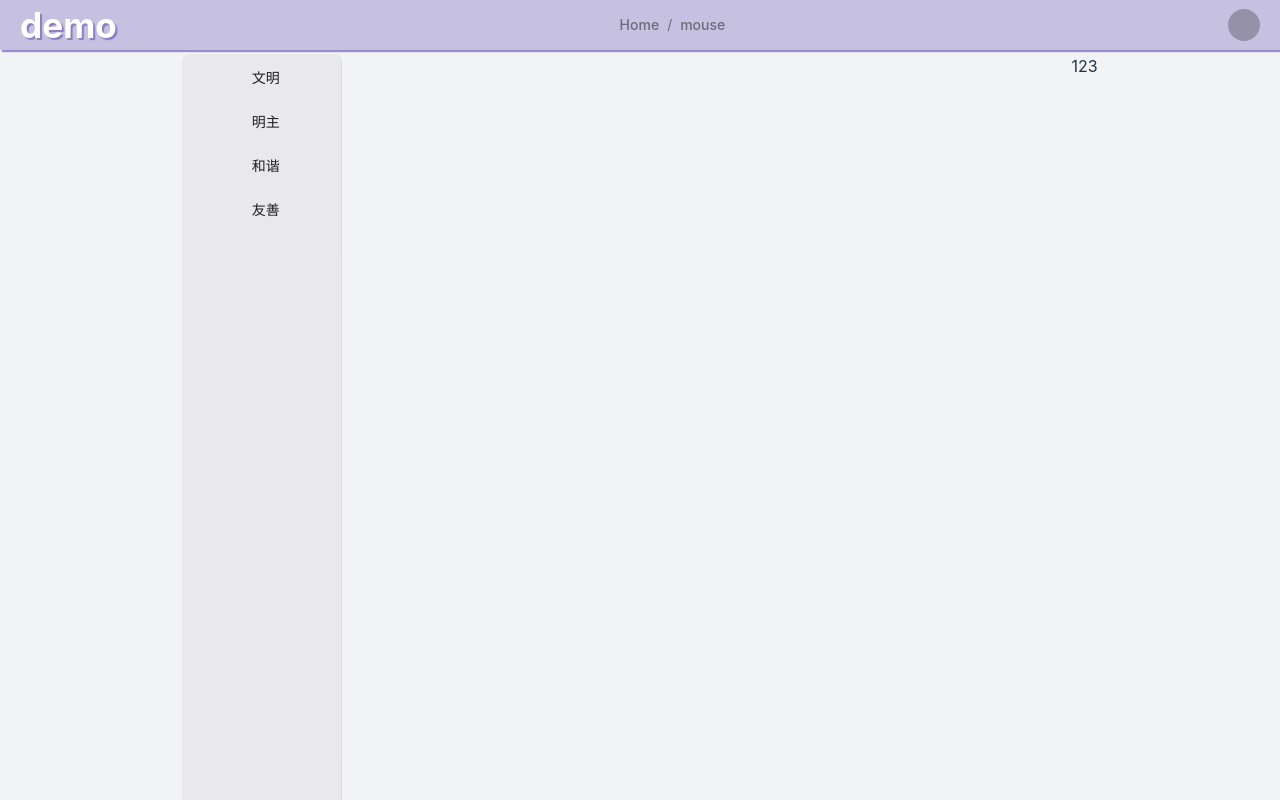
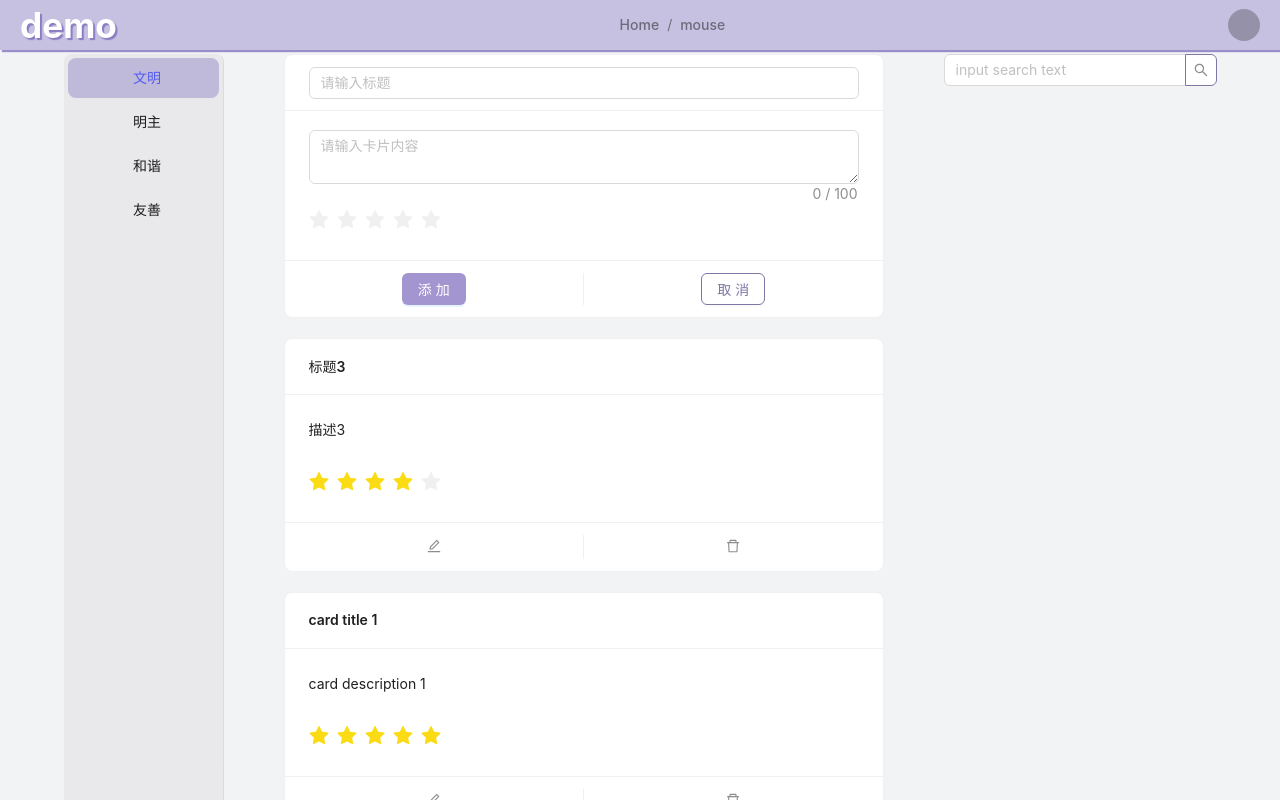
Before and after one commit to zhangMiaoLearning/vite-project, a React (Vite) app: page /home in a window 1280 px wide. Shown: the top 800 px of the page. Built offline with nearby package versions, Linux system fonts and the light colour scheme; data requests are answered from the project's data file.

Commit message:
feat: add card

```diff
--- a/json-server/db.json
+++ b/json-server/db.json
@@ -25,11 +25,18 @@
 			"id": 1
 		},
 		{
-			"title": "card title",
-			"description": "card description",
-			"rate": 2,
-			"updateAt": "2023-03-16T15:56:29.596Z",
+			"title": "card title 1",
+			"description": "card description 1",
+			"rate": 5,
+			"updateAt": "2023-03-19T07:28:24.890Z",
 			"id": 2
+		},
+		{
+			"title": "sdfsa",
+			"description": "asdfasdg",
+			"rate": 5,
+			"updateAt": "2023-03-19T08:17:39.353Z",
+			"id": 4
 		}
 	]
 }
--- /dev/null
+++ b/src/Api/PostCard.ts
@@ -0,0 +1,21 @@
+import { request } from '../Utils/Axios/Axios';
+
+export function PostCard(
+	values: {
+		title: string;
+		description: string;
+		rate: number;
+	},
+	updateAt: typeof Date.prototype
+) {
+	return request
+		.post('/card', {
+			title: values.title,
+			description: values.description,
+			rate: values.rate,
+			updateAt: updateAt,
+		})
+		.then((res) => {
+			console.log(res.data);
+		});
+}
--- a/src/pages/Home/Home.scss
+++ b/src/pages/Home/Home.scss
@@ -1,9 +1,10 @@
 .main-content {
   margin-top: 4px;
   display: flex;
-  justify-content: space-around;
+  justify-content: center;
+  gap: 40px;
 
   .main-content-center{
-
+    width: 50vw;
   }
 }
--- a/src/pages/Home/Home.tsx
+++ b/src/pages/Home/Home.tsx
@@ -6,7 +6,7 @@ import BoardSideRight from './components/BoardSideRight/BoardSideRight';
 import { ReduxDemo } from './components/reduxDemo/ReduxDemo';
 
 const Home = () => {
-	const [selectKey, setSelectKey] = useState('');
+	const [selectKey, setSelectKey] = useState('1');
 	const getMainContent = () => {
 		if (selectKey === '1') {
 			return <BoardMain />;
--- a/src/pages/Home/components/BoardMain/BoardMain.scss
+++ b/src/pages/Home/components/BoardMain/BoardMain.scss
@@ -1,4 +1,5 @@
-.board-main-top{
-  width: 200px;
-  height: 200px;
-}
+//.add-card {
+//  margin-top: 2px;
+//  border: 2px dashed #c0b9dc;
+//  background-color: white;
+//}
--- a/src/pages/Home/components/BoardMain/BoardMain.tsx
+++ b/src/pages/Home/components/BoardMain/BoardMain.tsx
@@ -1,7 +1,8 @@
 import React, { useEffect, useState } from 'react';
-import ArticleCarousel from './Components/ArticleCarousel';
 import BoardCard from './Components/BoardCard/BoardCard';
 import { GetCardInformation } from '../../../../Api/GetCardInformation';
+import './BoardMain.scss';
+import AddCard from './Components/BoardCard/AddCard';
 
 const BoardMain: React.FC = () => {
 	const [cardList, setCardList] = useState([]);
@@ -15,8 +16,8 @@ const BoardMain: React.FC = () => {
 	}, []);
 
 	return (
-		<div className="board-main-top">
-			<ArticleCarousel />
+		<div>
+			<AddCard />
 			{cardList.map(({ id, title, description, rate }) => (
 				<BoardCard
 					key={id}
--- /dev/null
+++ b/src/pages/Home/components/BoardMain/Components/BoardCard/AddCard.module.scss
@@ -0,0 +1,3 @@
+.card {
+  margin: 0 20px;
+}
--- /dev/null
+++ b/src/pages/Home/components/BoardMain/Components/BoardCard/AddCard.tsx
@@ -0,0 +1,60 @@
+import React from 'react';
+import { Button, Card, Form, Input, Rate } from 'antd';
+import TextArea from 'antd/es/input/TextArea';
+import Meta from 'antd/es/card/Meta';
+import { PostCard } from '../../../../../../Api/PostCard';
+import styles from './AddCard.module.scss';
+const AddCard = () => {
+	const [form] = Form.useForm();
+	const date = new Date();
+	function onFinish(values: {
+		title: string;
+		description: string;
+		rate: number;
+	}) {
+		PostCard(values, date).then();
+	}
+	const onCancel = () => {
+		form.resetFields();
+	};
+
+	return (
+		<div className={styles.card}>
+			<Form form={form} onFinish={onFinish}>
+				<Card
+					title={
+						<Form.Item name={'title'} style={{ margin: 0 }}>
+							<Input placeholder={`请输入标题`} />
+						</Form.Item>
+					}
+					actions={[
+						<Form.Item key={'save-button'} style={{ margin: 0 }}>
+							<Button type="primary" htmlType="submit">
+								添加
+							</Button>
+						</Form.Item>,
+						<Form.Item key={'cancel-button'} style={{ margin: 0 }}>
+							<Button onClick={onCancel}>取消</Button>
+						</Form.Item>,
+					]}
+				>
+					<Meta
+						description={
+							<Form.Item name={'description'}>
+								<TextArea
+									placeholder={`请输入卡片内容`}
+									showCount
+									maxLength={100}
+								/>
+							</Form.Item>
+						}
+					/>
+					<Form.Item name={'rate'} style={{ margin: 0 }}>
+						<Rate />
+					</Form.Item>
+				</Card>
+			</Form>
+		</div>
+	);
+};
+export default AddCard;
--- a/src/pages/Home/components/BoardMain/Components/BoardCard/BoardCard.tsx
+++ b/src/pages/Home/components/BoardMain/Components/BoardCard/BoardCard.tsx
@@ -33,7 +33,11 @@ const BoardCard: React.FC<BoardCardProps> = (props) => {
 			<Form form={form} onFinish={onFinish}>
 				<Card
 					title={
-						<Form.Item name={'title'} initialValue={props.title}>
+						<Form.Item
+							name={'title'}
+							initialValue={props.title}
+							style={{ margin: 0 }}
+						>
 							{editId == props.id && isEdit ? (
 								<Input placeholder={`请输入标题`} />
 							) : (
@@ -44,12 +48,12 @@ const BoardCard: React.FC<BoardCardProps> = (props) => {
 					actions={
 						editId == props.id && isEdit
 							? [
-									<Form.Item key={'save-button'}>
+									<Form.Item key={'save-button'} style={{ margin: 0 }}>
 										<Button type="primary" htmlType="submit">
 											保存
 										</Button>
 									</Form.Item>,
-									<Form.Item key={'cancel-button'}>
+									<Form.Item key={'cancel-button'} style={{ margin: 0 }}>
 										<Button onClick={() => setIsEdit(false)}>取消</Button>
 									</Form.Item>,
 							  ]
@@ -80,7 +84,11 @@ const BoardCard: React.FC<BoardCardProps> = (props) => {
 							</Form.Item>
 						}
 					/>
-					<Form.Item name={'rate'} initialValue={props.rate}>
+					<Form.Item
+						name={'rate'}
+						initialValue={props.rate}
+						style={{ margin: 0 }}
+					>
 						<Rate disabled={!isEdit} />
 					</Form.Item>
 				</Card>
--- a/src/pages/Home/components/BoardSideLeft/boardSideLeft.tsx
+++ b/src/pages/Home/components/BoardSideLeft/boardSideLeft.tsx
@@ -12,7 +12,12 @@ const BoardSideLeft: React.FC<BoardSideLeftProps> = (props) => {
 	};
 	return (
 		<div className="boardSide-content">
-			<Menu mode="inline" items={BoardSideMenu} onClick={onClick} />
+			<Menu
+				mode="inline"
+				items={BoardSideMenu}
+				onClick={onClick}
+				defaultSelectedKeys={['1']}
+			/>
 		</div>
 	);
 };
--- a/src/pages/Home/components/BoardSideRight/BoardSideRight.tsx
+++ b/src/pages/Home/components/BoardSideRight/BoardSideRight.tsx
@@ -1,6 +1,12 @@
 import React from 'react';
+import Search from 'antd/es/input/Search';
 
 const BoardSideRight: React.FC = () => {
-	return <div>123</div>;
+	const onSearch = (value: string) => console.log(value);
+	return (
+		<div>
+			<Search placeholder="input search text" onSearch={onSearch} />
+		</div>
+	);
 };
 export default BoardSideRight;
```
Also changed, not shown: 1 other file (tests, documents, lock files or other folders).
